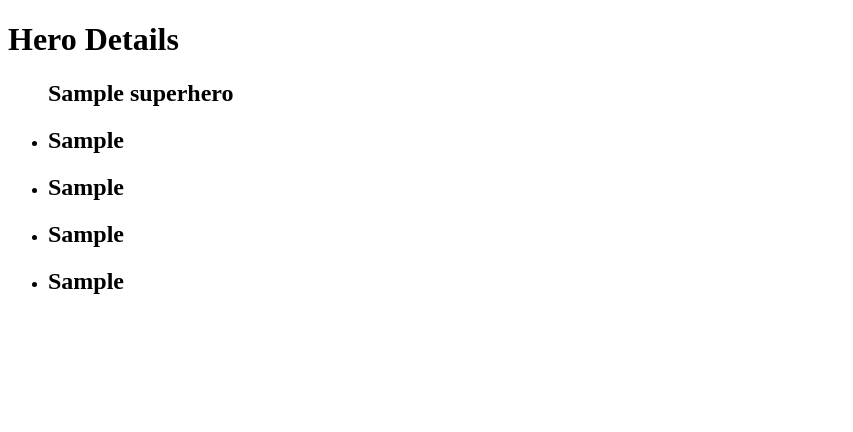
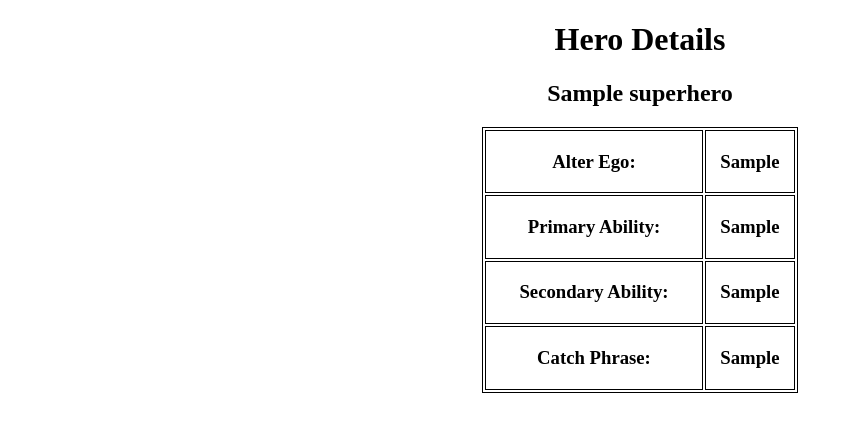
Before and after one commit to TKanter92/superhero_project, a Django app: page /superheroes/1/ in a window 1280 px wide. Shown: the top 432 px of the page, without its empty margins (0-853 px from the left). Run offline with Django 3.2, Linux system fonts and the light colour scheme; tables that the repository leaves empty hold one stand-in row (values such as "Sample post").

Commit message:
fully functioning web application through guided tutorials from DCC instructor

```diff
--- a/superhero_project/superheroes/templates/superheroes/detail.html
+++ b/superhero_project/superheroes/templates/superheroes/detail.html
@@ -6,15 +6,33 @@
     <meta name="viewport" content="width=device-width, initial-scale=1.0">
     <title>Superhero Detail</title>
 </head>
+<style>
+    table, th, td {
+        border: 1px solid black;
+    }
+</style>
 <body>
-    <h1>Hero Details</h1>
-    <ul>
+    <h1 align="center">Hero Details</h1>
+    <table style="width: 25%" align="center">
 
-        <h2> {{single_hero.name}} </h2>
-        <li><h2> {{single_hero.alter_ego}} </h2></li>
-        <li><h2> {{single_hero.primary_ability}} </h2></li>
-        <li><h2> {{single_hero.secondary_ability}} </h2></li>
-        <li><h2> {{single_hero.catch_phrase}} </h2></li>
+
+        <h2 align="center"> {{single_hero.name}} </h2>
+        <tr>
+            <td align="center"><h3> Alter Ego: </h3></td>
+            <td align="center"><h3> {{single_hero.alter_ego}} </h3></td>
+        </tr>
+        <tr>
+            <td align="center"><h3> Primary Ability: </h3></td>
+            <td align="center"><h3> {{single_hero.primary_ability}} </h3></td>
+        </tr>
+        <tr>
+            <td align="center"><h3> Secondary Ability: </h3></td>
+            <td align="center"><h3> {{single_hero.secondary_ability}} </h3></td>
+        </tr>
+        <tr>
+            <td align="center"><h3> Catch Phrase: </h3></td>
+            <td align="center"><h3> {{single_hero.catch_phrase}} </h3></td>
+        </tr>
 
     </ul>
 
--- a/superhero_project/superheroes/templates/superheroes/index.html
+++ b/superhero_project/superheroes/templates/superheroes/index.html
@@ -10,11 +10,10 @@
     <h1>List of Heroes</h1>
     <ul>
         {% for hero in all_heroes %}
-        <li><h2> {{hero.name}} </h2></li>
+        <li><h2> {{hero.name}} - <a href="{% url 'superheroes:detail' hero.id %}">Details</a></h2> </li>
         {% endfor %}
 
-
-
     </ul>
+    <a href="{% url 'superheroes:create' %}">Add New Hero</a>
 </body>
 </html>
--- a/superhero_project/superheroes/urls.py
+++ b/superhero_project/superheroes/urls.py
@@ -6,5 +6,6 @@ from . import views
 app_name = 'superheroes'
 urlpatterns = [
     path('', views.index, name='index'),
-    path('<int:hero_id>/', views.detail, name = 'detail')
+    path('<int:hero_id>/', views.detail, name = 'detail'),
+    path('new/', views.create, name='create')
 ]
--- a/superhero_project/superheroes/views.py
+++ b/superhero_project/superheroes/views.py
@@ -1,5 +1,6 @@
 from django.shortcuts import render
-from django.http import HttpResponse
+from django.http import HttpResponse, HttpResponseRedirect
+from django.urls import reverse
 from .models import Superhero
 
 # Create your views here.
@@ -16,3 +17,16 @@ def detail(request, hero_id):
         'single_hero': single_hero
     }
     return render(request, 'superheroes/detail.html', context)
+
+def create(request):
+    if request.method == "POST":
+        name = request.POST.get('name')
+        alter_ego = request.POST.get('alter_ego')
+        primary = request.POST.get('primary')
+        secondary = request.POST.get('secondary')
+        catchphrase = request.POST.get('catchphrase')
+        new_hero = Superhero(name=name, alter_ego=alter_ego, primary_ability=primary, secondary_ability=secondary, catch_phrase=catchphrase)
+        new_hero.save()
+        return HttpResponseRedirect(reverse('superheroes:index'))
+    else:
+        return render(request, 'superheroes/create.html')
```
Also changed, not shown: superhero_project/superheroes/templates/superheroes/create.html (added, +25 -0 lines).
